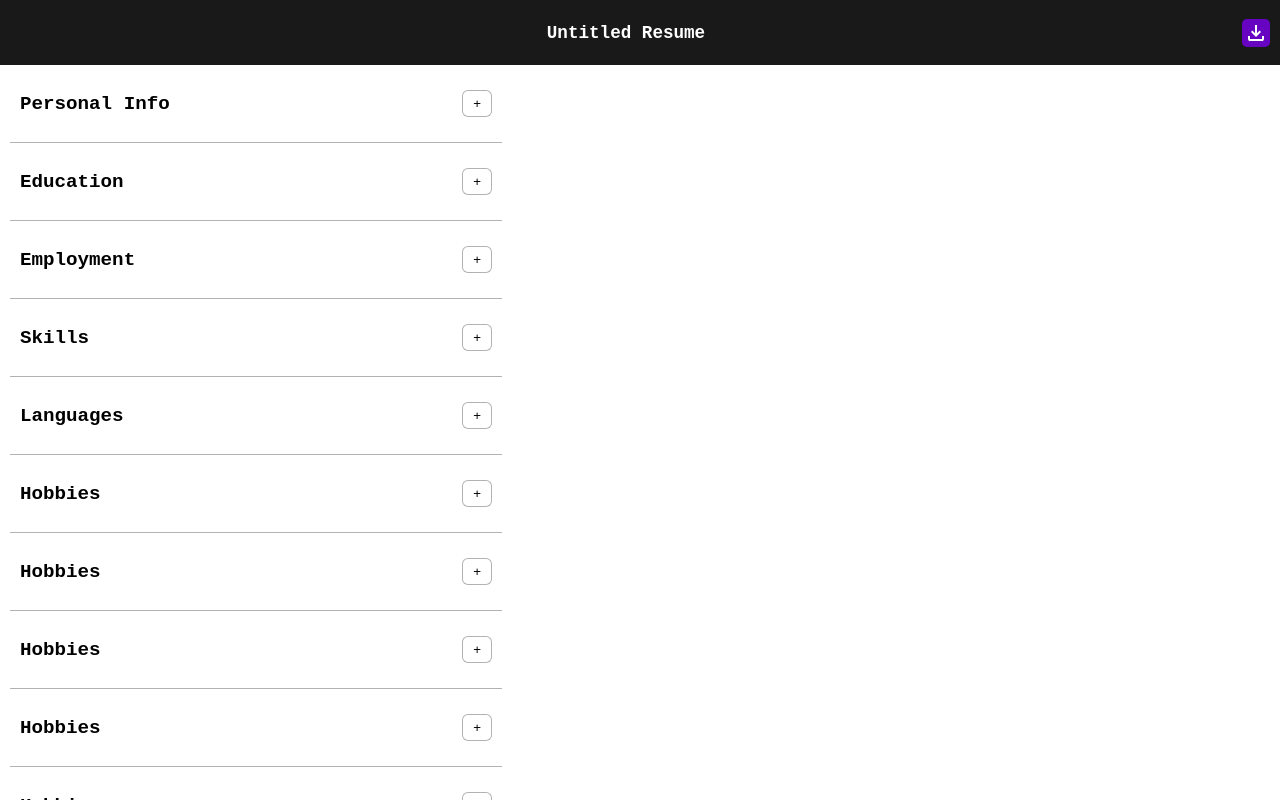
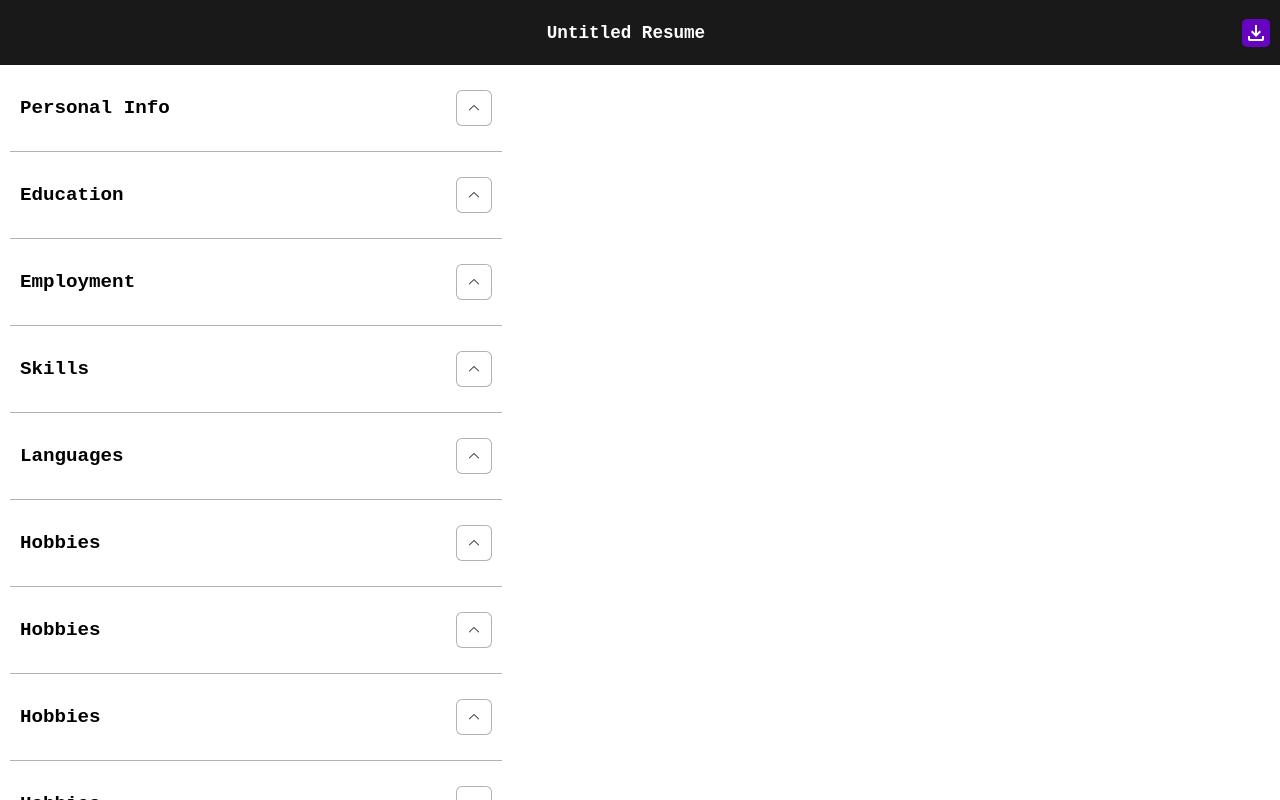
Before and after one commit to LukBlan/cv-application, a React (Vite) app: page / in a window 1280 px wide. Built offline with nearby package versions, Linux system fonts and the light colour scheme.

Commit message:
Add toggle tab section

```diff
--- a/src/components/App/App.jsx
+++ b/src/components/App/App.jsx
@@ -8,7 +8,7 @@ import { ImageButton } from '../ImageButton/ImageButton';
 function App() {
   const [hiddenButton, setHidden] = useState(false);
   const buttonClass = `show-preview-button ${hiddenButton ? 'hide' : ''}`;
-
+  const cvSections = ['Person Info', 'Education', 'Employment', 'Skills', 'Languages'];
   const toggleHide = () => setHidden(!hiddenButton);
 
   return (
@@ -16,7 +16,7 @@ function App() {
       <Form />
       <ImageButton className={buttonClass} onClick={toggleHide} src="/img/preview.svg" alt="" />
       <main>
-        <TabSection />
+        <TabSection cvSections={cvSections} />
         <PreviewSection toggleHide={toggleHide} />
       </main>
 
--- a/src/components/CvTab/CvTab.css
+++ b/src/components/CvTab/CvTab.css
@@ -15,8 +15,8 @@
   font-family: monospace, sans-serif;
 }
 
-.cv-button {
-  padding: 5px 10px;
+.cv-tab-button {
+  padding: 5px;
   background: white;
   border: 1px solid rgba(0,0,0,0.3);
   border-radius: 6px;
--- a/src/components/CvTab/CvTab.jsx
+++ b/src/components/CvTab/CvTab.jsx
@@ -1,10 +1,16 @@
 import './CvTab.css';
+import { useState } from 'react';
+import { ImageButton } from '../ImageButton/ImageButton';
 
 function CvTab({ name }) {
+  const [open, setOpen] = useState(false);
+  const imgSrc = (open) ? ('/img/expand-more.svg') : ('/img/expand-less.svg');
+  const toggleOpen = () => setOpen(!open);
+
   return (
     <li className="cv-tab">
       <p className="cv-tab-name">{name}</p>
-      <button className="cv-button">+</button>
+      <ImageButton className="cv-tab-button" alt="expand" src={imgSrc} onClick={toggleOpen} />
     </li>
   );
 }
```
Also changed, not shown: public/img/expand-less.svg (added), public/img/expand-more.svg (added).
